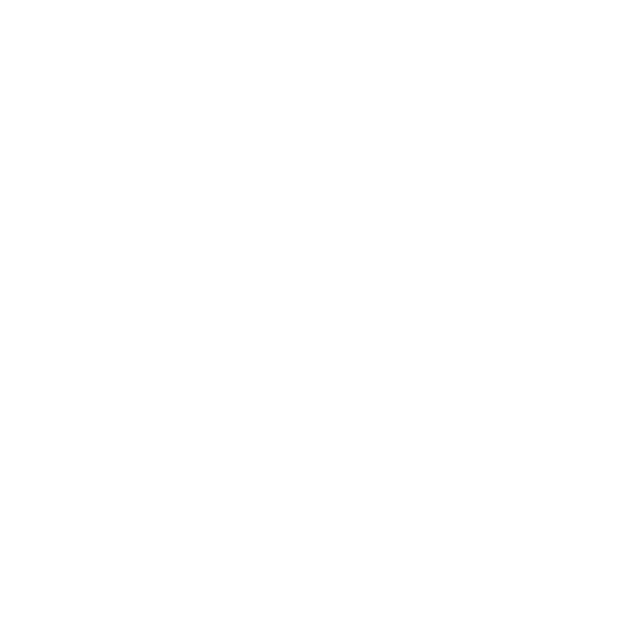
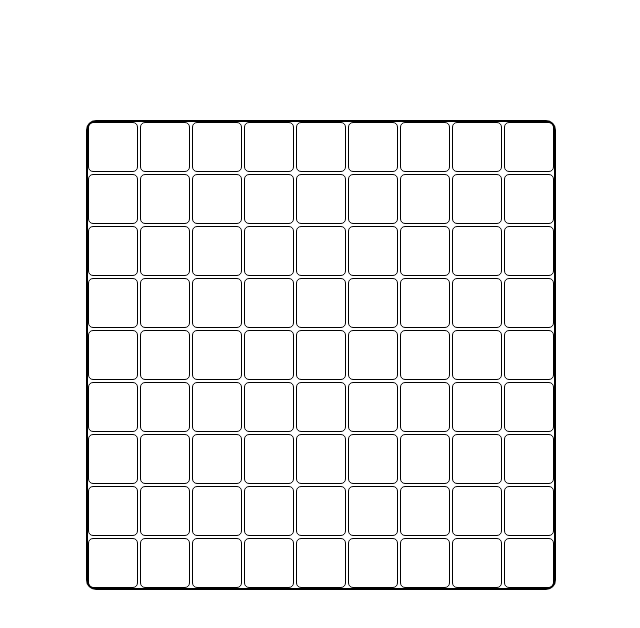
Before and after one commit to wtc-buddies/Sudoku, a plain HTML site: page index.html in a window 1280 px wide. Shown: the whole page, without its empty margins (319-959 px from the left). Drawn offline with Linux system fonts and the light colour scheme.

Commit message:
Created the grid

```diff
--- a/css/main.css
+++ b/css/main.css
@@ -0,0 +1,38 @@
+body, html {
+    margin: 0;
+    padding: 0;
+    height: 100%;
+}
+
+.container {
+    display: flex;
+    flex-direction: column;
+    justify-content: center;
+    align-items: center;
+    height: calc(100% - 90px);
+}
+
+.sudoku-grid {
+    display: grid;
+    grid-template-columns: repeat(9, 50px);
+    grid-template-rows: repeat(9, 50px);
+    gap: 2px;
+    border: 2px solid black;
+    border-radius: 10px;
+}
+
+.sudoku-grid .sudoku-cell {
+    border: 1px solid black;
+    text-align: center;
+    line-height: 50px;
+    cursor: pointer;
+    border-radius: 5px;
+}
+
+.sudoku-grid .sudoku-cell:hover {
+    background-color: rgb(0, 162, 255);
+}
+
+.sudoku-grid .sudoku-cell.selected {
+    background-color: rgb(10, 245, 10);
+}
--- a/index.html
+++ b/index.html
@@ -3,11 +3,16 @@
     <head>
         <meta charset="UTF-8">
         <meta name="viewport" content="width=device-width, initial-scale=1.0">
-    <title>Sudoku by wtc-buddies</title>
-    <link rel="stylesheet" href="css/main.css">
+        <title>Sudoku</title>
+        <link rel="stylesheet" type="text/css" href="css/main.css">
     </head>
     <body>
+        <div class="container">
+        <div class="sudoku-grid">
+        </div>
+        </div>
 
         <script src="/js/main.js"></script>
+        <script src="/js/script.js"></script>
     </body>
 </html>
--- /dev/null
+++ b/js/script.js
@@ -0,0 +1,13 @@
+document.addEventListener("DOMContentLoaded", function() {
+    var sudokuGrid = document.querySelector('.sudoku-grid');
+
+    for (var i = 0; i < 81; i++) {
+      var cell = document.createElement('div');
+      cell.classList.add('sudoku-cell');
+      sudokuGrid.appendChild(cell);
+
+      cell.addEventListener('click', function() {
+        this.classList.toggle('selected');
+      });
+    }
+  });
```
Lines whose indentation alone changed are shown as unchanged.
